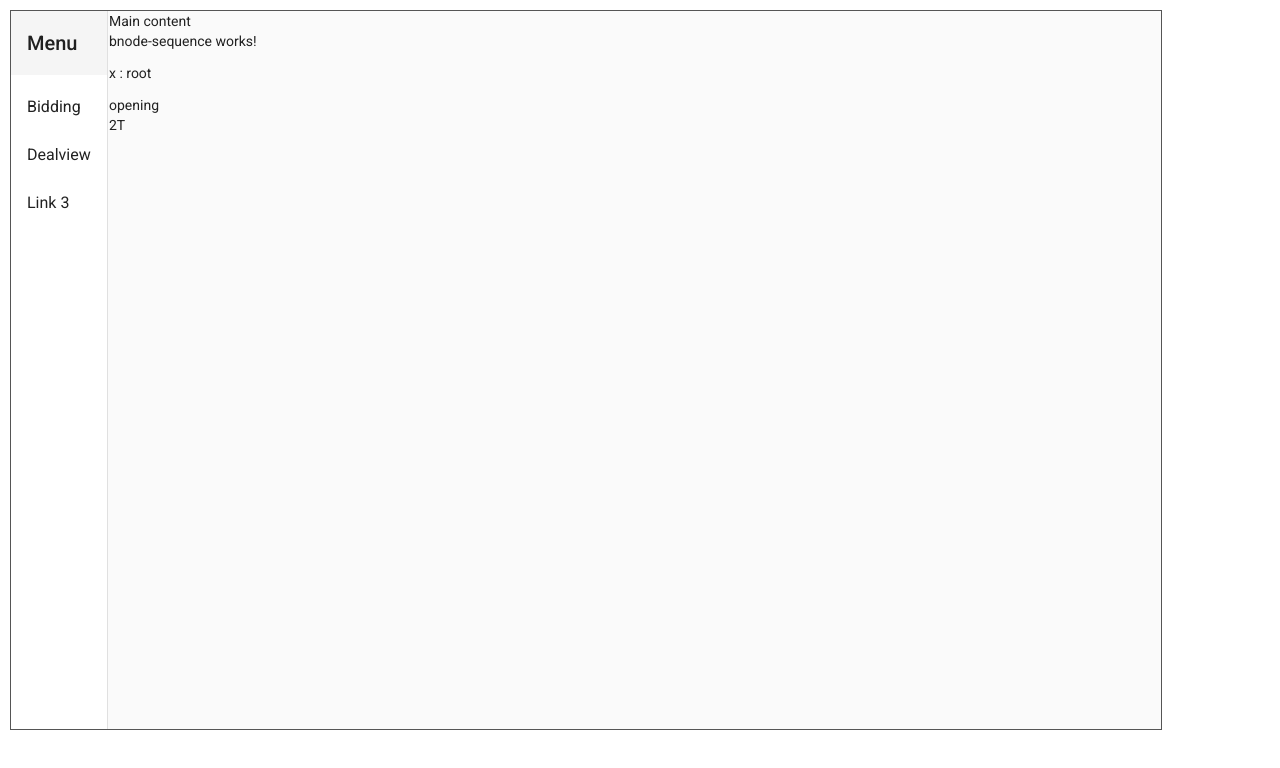
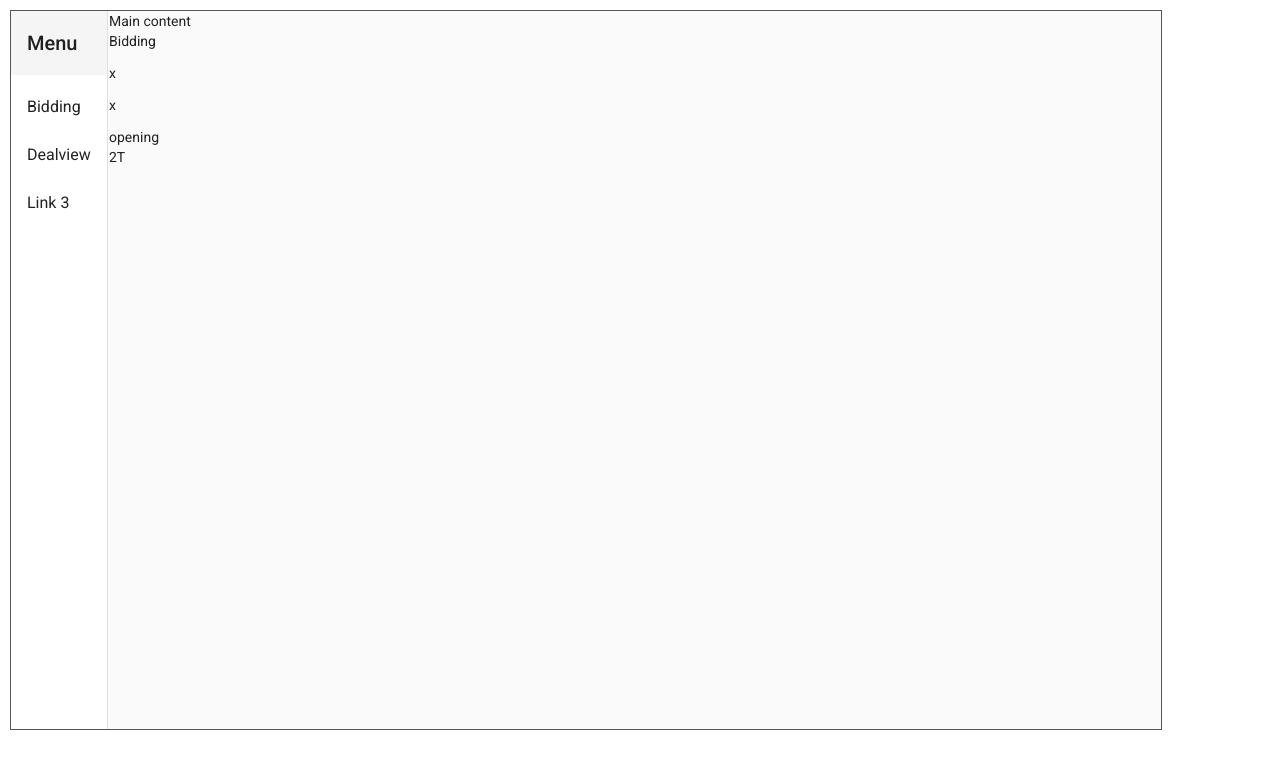
Before and after one commit to DarkMatterBridge/BridgeExplorer, an Angular app: page /biddingsystem in a window 1280 px wide. Shown: the top 768 px of the page. Built offline with nearby package versions, Linux system fonts and the light colour scheme.

Commit message:
event handling

```diff
--- a/src/app/bid-jar/bid-jar.component.html
+++ b/src/app/bid-jar/bid-jar.component.html
@@ -1,8 +1,7 @@
-
-<app-bnode-sequence></app-bnode-sequence>
-<p>{{bnode.bid}} :
-{{bnode.description}}
-{{bnode.condition}}
-</p>
-
-<app-bid-list [bnode]="bnode"></app-bid-list>
+<app-bnode-sequence [subject]="subject" (selectNode)="setBnode($event)"></app-bnode-sequence>
+<div>
+  <p>
+    {{bnode.bid}}
+  </p>
+</div>
+<app-bid-list [bnode]="bnode" [subject]="subject"></app-bid-list>
--- a/src/app/bid-jar/bid-jar.component.ts
+++ b/src/app/bid-jar/bid-jar.component.ts
@@ -2,6 +2,7 @@ import {Component, Input, OnInit} from '@angular/core';
 import {BNode} from "../model/BNode";
 import {BiddingSystem} from "../model/BiddingSystem";
 import {BridgeSystemManager} from "../services/bridge-system-manager.service";
+import {Subject} from "rxjs";
 
 @Component({
   selector: 'app-bid-jar',
@@ -11,15 +12,22 @@ import {BridgeSystemManager} from "../services/bridge-system-manager.service";
 export class BidJarComponent implements OnInit {
 
   bnode!: BNode;
+  baseNode!: BNode;
 
+  subject: Subject<BNode> = new Subject<BNode>();
   bridgeSystem : BiddingSystem;
 
   constructor(private  bsm: BridgeSystemManager) {
     this.bridgeSystem = new BiddingSystem(this.bsm);
     this.bnode = this.bridgeSystem.bridgeSystem;
+    this.baseNode = this.bnode;
   }
 
   ngOnInit(): void {
   }
 
+  setBnode(bn: BNode) {
+    this.bnode = bn;
+  }
+
 }
--- a/src/app/bid-line/bid-line.component.html
+++ b/src/app/bid-line/bid-line.component.html
@@ -1,2 +1,2 @@
 
-<div (click)="selectBid(bnode)">{{bnode.bid}}</div>
+<div (click)="selectBid(bnode)">{{bnode.bid}} {{bnode.condition}}</div>
--- a/src/app/bid-line/bid-line.component.ts
+++ b/src/app/bid-line/bid-line.component.ts
@@ -3,6 +3,7 @@ import {BiddingSystem} from "../model/BiddingSystem";
 import {BridgeSystemManager} from "../services/bridge-system-manager.service";
 import {BNode} from "../model/BNode";
 import {EventEmitter, Injectable} from '@angular/core';
+import {Subject} from "rxjs";
 
 @Component({
   selector: 'app-bid-line',
--- a/src/app/bid-list/bid-list.component.html
+++ b/src/app/bid-list/bid-list.component.html
@@ -1,3 +1,9 @@
+
+<div>
+  <p>
+    {{bnode.bid}}
+  </p>
+</div>
 
 <div *ngFor="let bn of bnode.nodes">
     <app-bid-line [bnode]="bn"  (selectNode)="setBnode($event)" ></app-bid-line>
--- a/src/app/bid-list/bid-list.component.ts
+++ b/src/app/bid-list/bid-list.component.ts
@@ -1,5 +1,6 @@
 import {Component, Input, OnInit} from '@angular/core';
 import {BNode} from "../model/BNode";
+import {Subject} from "rxjs";
 
 @Component({
   selector: 'app-bid-list',
@@ -10,6 +11,8 @@ export class BidListComponent implements OnInit {
 
   @Input()
   bnode!: BNode;
+  @Input()
+  subject!: Subject<BNode>;
 
   constructor() {
   }
@@ -19,5 +22,6 @@ export class BidListComponent implements OnInit {
 
   setBnode(bn: BNode) {
     this.bnode = bn;
+    this.subject.next(this.bnode);
   }
 }
--- a/src/app/bnode-sequence/bnode-sequence.component.html
+++ b/src/app/bnode-sequence/bnode-sequence.component.html
@@ -1 +1,2 @@
-<p>bnode-sequence works!</p>
+<p> Bidding</p>
+<span *ngFor="let bn of bns.nodes" (click)="selectBid(bn)" > {{bn.bid}}</span>
--- a/src/app/bnode-sequence/bnode-sequence.component.ts
+++ b/src/app/bnode-sequence/bnode-sequence.component.ts
@@ -1,4 +1,7 @@
-import { Component, OnInit } from '@angular/core';
+import {Component, EventEmitter, Input, OnInit, Output} from '@angular/core';
+import {Subject} from "rxjs";
+import {BNode} from "../model/BNode";
+import {BNodeSequence} from "../model/BNodeSequence";
 
 @Component({
   selector: 'app-bnode-sequence',
@@ -7,9 +10,25 @@ import { Component, OnInit } from '@angular/core';
 })
 export class BnodeSequenceComponent implements OnInit {
 
-  constructor() { }
+  @Input() subject!: Subject<BNode>;
+  @Output() selectNode = new EventEmitter<BNode>();
+
+  bns: BNodeSequence;
+
+  constructor() {
+    this.bns = new BNodeSequence();
+  }
 
   ngOnInit(): void {
+    this.subject.asObservable().subscribe(b => this.addBNode(b));
+  }
+
+  addBNode(bnode: BNode) {
+    this.bns.addNode(bnode);
+  }
+
+  selectBid(bn: BNode) {
+    this.selectNode.emit(bn);
   }
 
 }
--- a/src/app/model/NodeSequence.ts
+++ b/src/app/model/BNodeSequence.ts
@@ -1,11 +1,21 @@
 import {BNode} from "./BNode";
 
-export class NodeSequence {
+export class BNodeSequence {
 
   nodes: BNode[] = new Array<BNode>();
 
+  positionOfBNode(bn: BNode): number {
+    return this.nodes.indexOf(bn);
+  }
+
   addNode(bnode: BNode) {
-    this.nodes.push(bnode);
+    const index = this.positionOfBNode(bnode);
+    alert(index);
+    if (index === -1) {
+      this.nodes.push(bnode);
+    } else {
+      this.cutAt(index+1);
+    }
   }
 
   getLength(): number {
--- a/src/app/model/BiddingSystem.ts
+++ b/src/app/model/BiddingSystem.ts
@@ -37,8 +37,15 @@ export class BiddingSystem {
   }
 
   setElementarySystem() {
-    this.bridgeSystem.nodes.push(new BNode("opening",[], "opening",""));
-    this.bridgeSystem.nodes.push(new BNode("2T",[], "Stayman",""));
+    this.bridgeSystem.nodes.push(new BNode("opening", [], "opening", ""));
+    this.bridgeSystem.nodes.push(new BNode("2T", [], "Stayman", ""));
+    let nodes = this.bridgeSystem.nodes[0].nodes;
+    nodes.push(new BNode("1T", [], "", "P>15"));
+    nodes.push(new BNode("1D", [], "", "P>9, P<16, 2+D"));
+    nodes = nodes[0].nodes;
+    nodes.push(new BNode("1D", [], "", "P<8"));
+    nodes.push(new BNode("1H", [], "", "P>7, P<13"));
+
     this.bidList = this.bsm.getTotalBidList(this.bridgeSystem);
   }
 }
```
